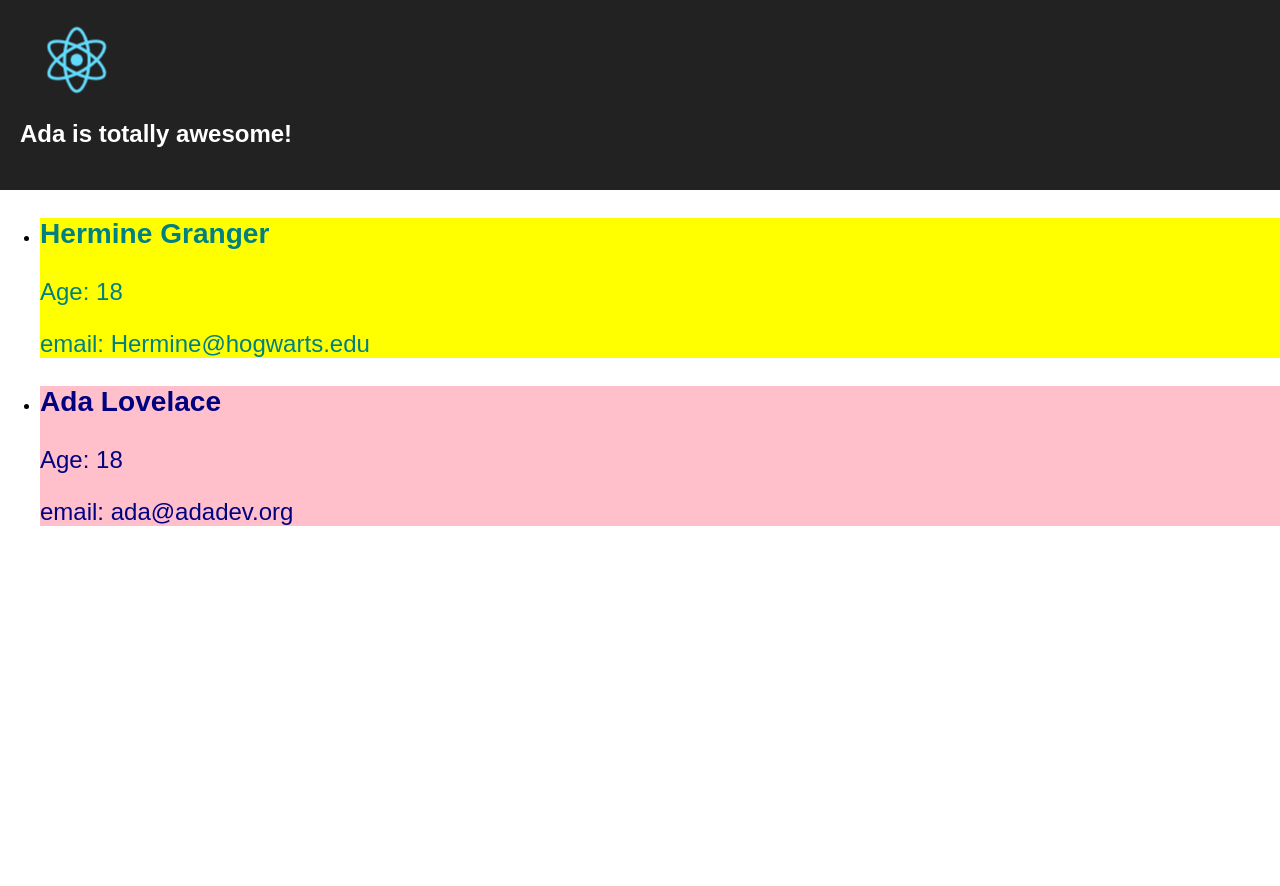
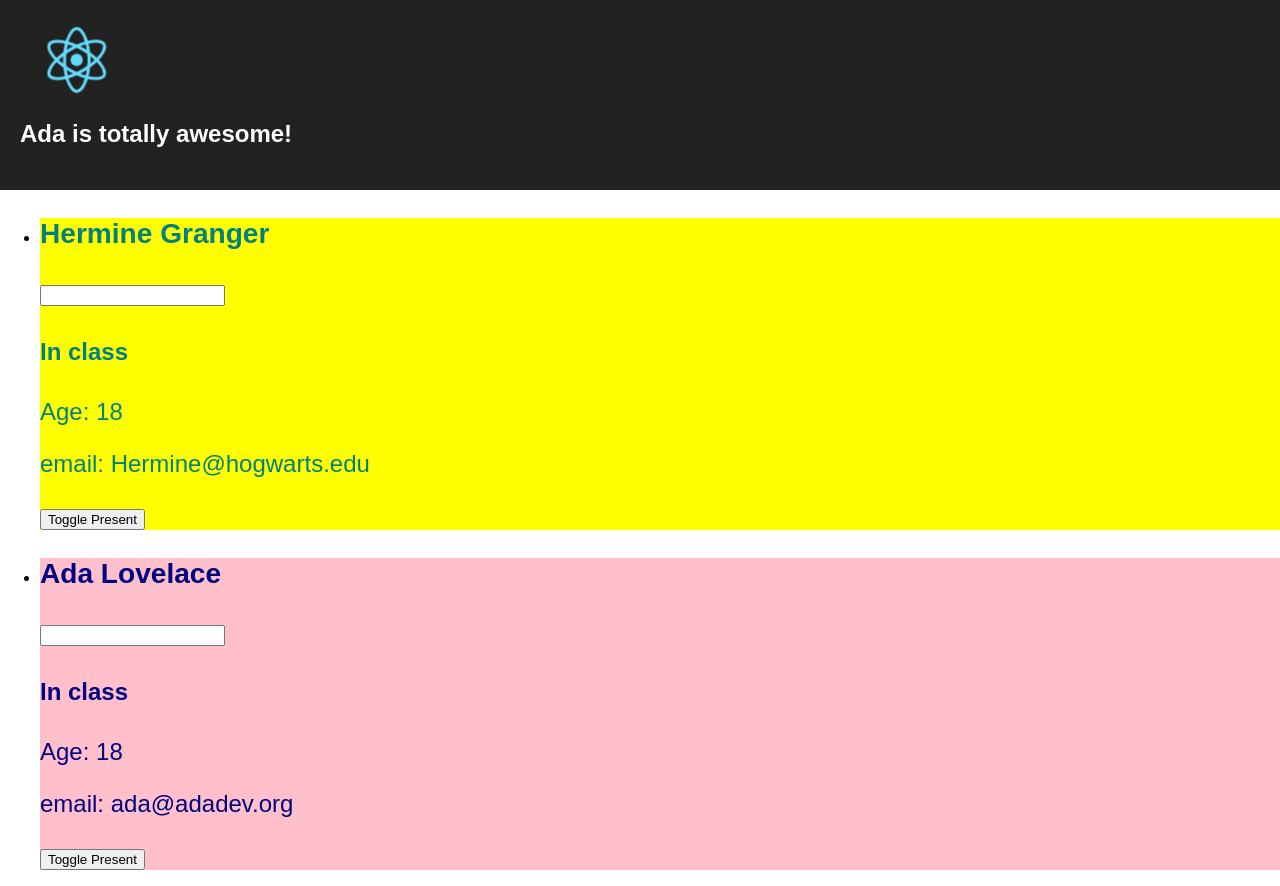
Before and after one commit to Ada-C9/ampers-react, a React (Create React App) app: page / in a window 1280 px wide. Before the commit the page ends 800 px from the top, so only its background shows below. Built offline with nearby package versions, Linux system fonts and the light colour scheme.

Commit message:
Added event handlers

```diff
--- a/src/components/Student.js
+++ b/src/components/Student.js
@@ -3,6 +3,16 @@ import PropTypes from 'prop-types';
 import './Student.css';
 
 class Student extends Component {
+  constructor(props) {
+    super(props);
+
+    this.state = {
+      isPresent: true,
+      name: props.name,
+    };
+  }
+
+
 
   // static propTypes = {
   //   name: PropTypes.string.isRequired,
@@ -22,20 +32,54 @@ class Student extends Component {
     return 'student';
   }
 
+  onToggleButton = () => {
+    const isPresent = !this.state.isPresent
+    this.setState({
+      isPresent,
+    });
+
+  }
+
+  onNameChange = (event) => {
+    console.log(event.target.value);
+    console.log(this.props.name);
+    // const name = event.target.value;
+    // this.setState({
+    //   name,
+    // });
+
+    this.setState({
+      name: event.target.value,
+    })
+  }
+
   render() {
     // const studentStyle = {
     //   color: 'purple',
     //   fontSize: '20pt',
     // };
-
     const studentAge = this.props.studentData.age;
     const studentEmail = this.props.email;
     return (
       <article
         className={ this.isTopStudent() }>
-        <h3>{this.props.name}</h3>
+        <h3>
+          {this.state.name}
+        </h3>
+        <input onChange={ this.onNameChange }
+          type="text"
+          name="name"
+        />
+        <h4>
+          {this.state.isPresent ? "In class": "Absent"}
+        </h4>
         <p>Age: {studentAge}</p>
         <p>email: {studentEmail}</p>
+        <button
+          onClick={ this.onToggleButton }>
+          Toggle Present
+        </button>
+
       </article>
     );
   }
```
